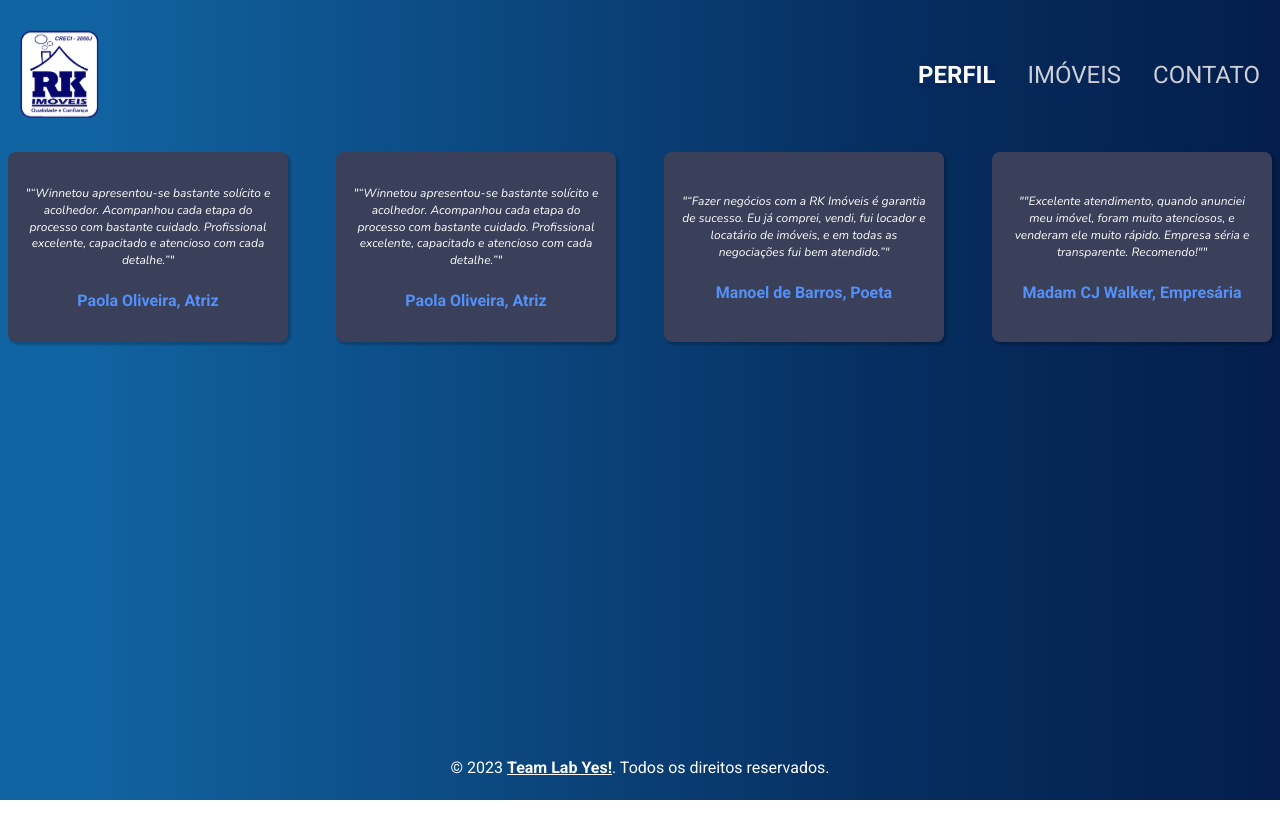
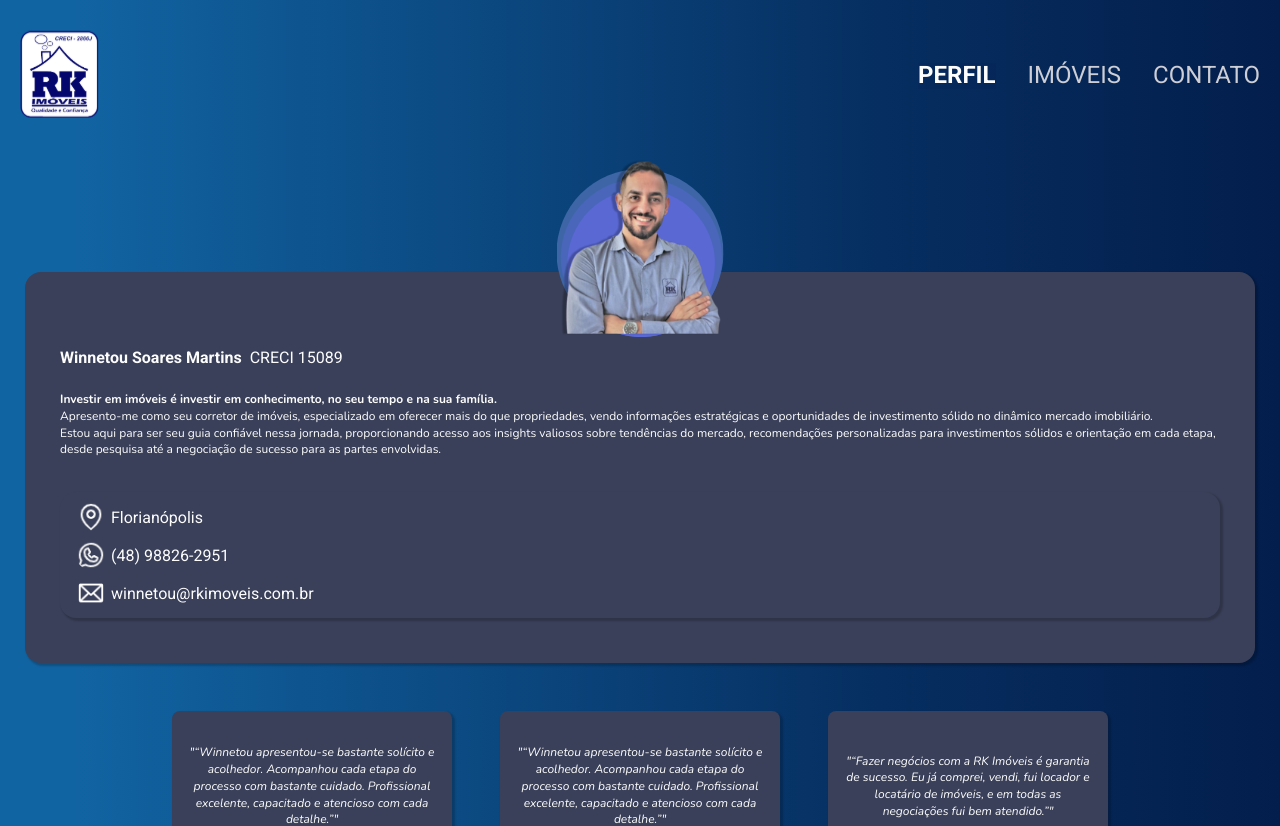
Before and after one commit to labyes24/RK-LP-VERA-MELENDEZ, a React (Vite) app: page /profile in a window 1280 px wide. Shown: the top 826 px of the page. Before the commit the page ends 800 px from the top, so only its background shows below. Built offline with nearby package versions, Linux system fonts and the light colour scheme.

Commit message:
feat/TASK-0020: BrokerDescription component integrated

```diff
--- a/src/presentation/pages/Profile/index.jsx
+++ b/src/presentation/pages/Profile/index.jsx
@@ -1,4 +1,5 @@
 import { Card } from '../../components/Card'
+import { RealEstateBrokerDescription } from './components/RealEstateBrokerDescription'
 import { Container } from './styles'
 
 const quotesList = [
@@ -27,6 +28,8 @@ const quotesList = [
 export function Profile() {
   return (
     <Container>
+      <RealEstateBrokerDescription />
+
       <section>
         {quotesList.map((quote, index) => (
           <Card key={index} {...quote} />
--- a/src/presentation/pages/Profile/styles.js
+++ b/src/presentation/pages/Profile/styles.js
@@ -2,22 +2,17 @@ import styled from 'styled-components'
 
 export const Container = styled.div`
   height: 100%;
+  padding: 15vh 2.5rem 8rem 2.5rem;
 
   display: flex;
   flex-direction: column;
   gap: 4.8rem;
 
   > section {
-    padding-inline: 2.4rem;
-
     display: flex;
     align-items: center;
+    justify-content: center;
     gap: 4.8rem;
-    justify-content: center;
     flex-wrap: wrap;
-
-    @media screen and (min-width: 650px) {
-      padding: 0;
-    }
   }
 `
```
